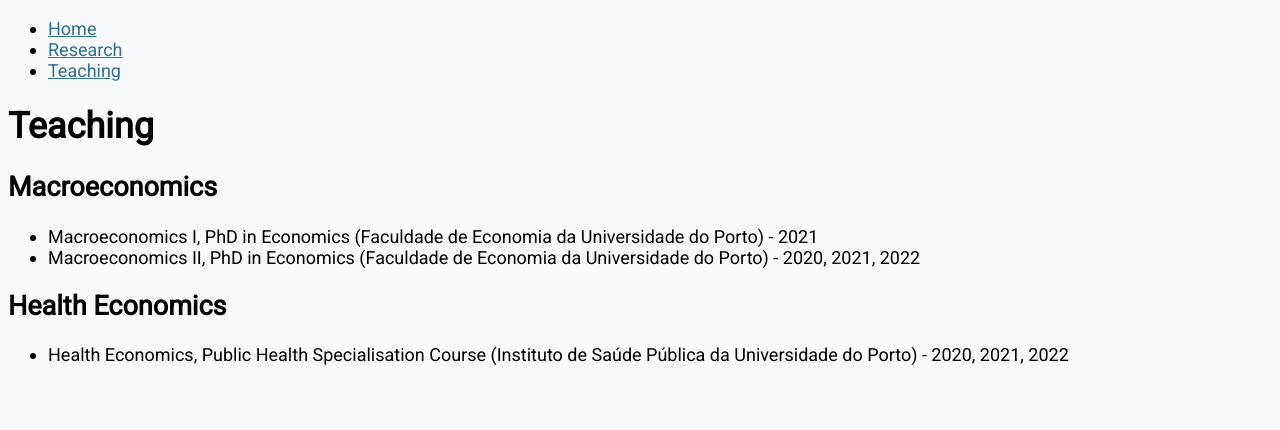
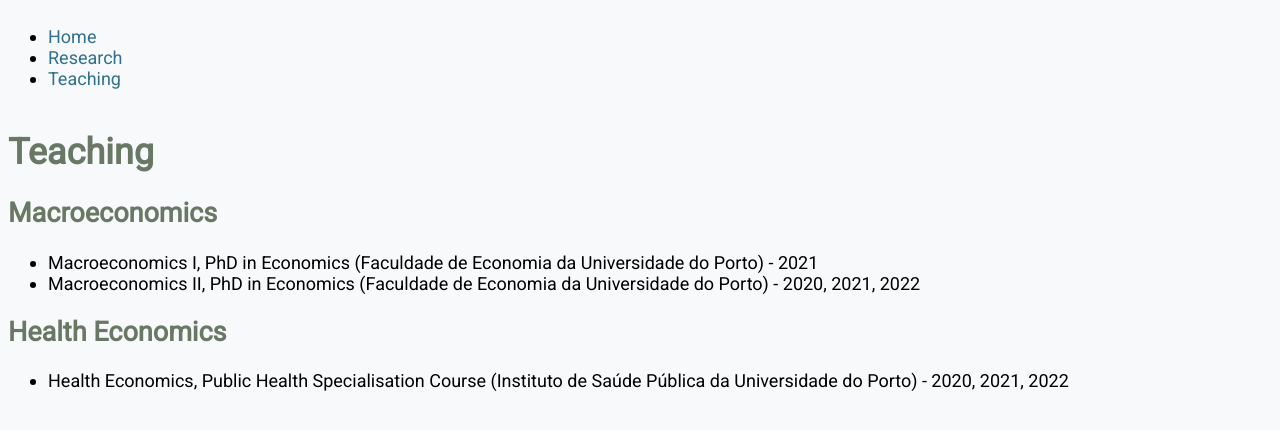
Before and after one commit to rmleite/rmleite.github.io, a Jekyll site: the page built from teaching.md, in a window 1280 px wide. Shown: the top 430 px of the page. Built offline with Jekyll 4.4.1, drawn with Linux system fonts in a browser that asks for light colours; our own code applies the rules of GitHub Pages for plain Markdown files.

Commit message:
Update main.css

```diff
--- a/assets/css/main.css
+++ b/assets/css/main.css
@@ -1,12 +1,18 @@
 body {
-    background-color: #F7F9FB;
-    font-family: 'Roboto'; font-size: 18px; font-weight: 200;
+  background-color: #F7F9FB;
+  font-family: 'Roboto'; font-size: 18px; font-weight: 200;
 }
 
-h1 h2 h3 {
+h1, h2, h3 {
   color: #687864;
 }
 
 a {
-    color: #31708E;
+  color: #31708E;
+  text-decoration: none;
 }
+
+nav {
+  display: flex;
+  list-style: none;
+}
```
